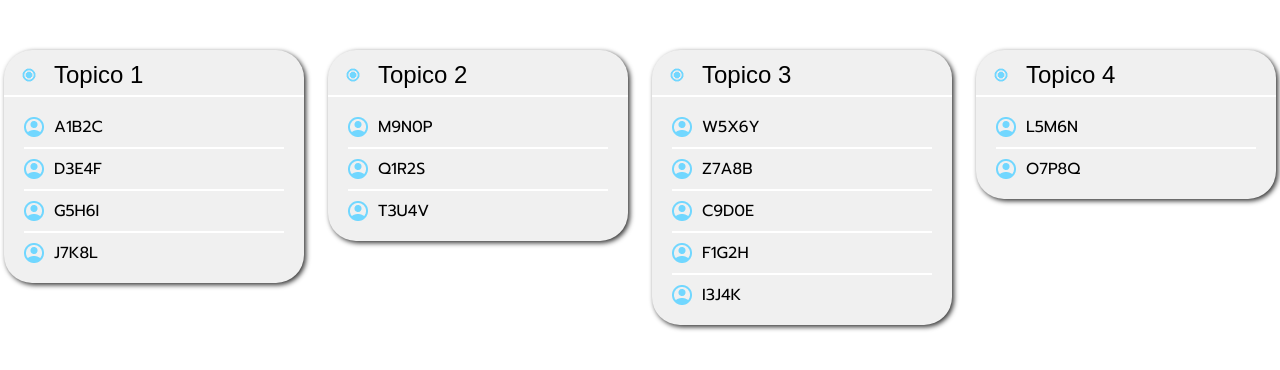
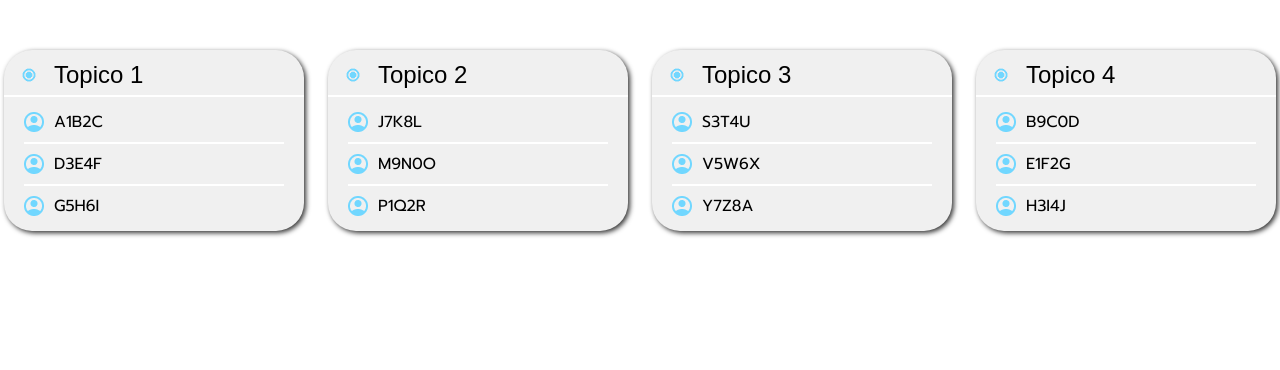
Before and after one commit to VitorLucioOliveira/SmartVest, a Flask app: page / in a window 1280 px wide. Shown: the part 196-566 px from the top of the page. Run offline with Flask 3, Linux system fonts and the light colour scheme; some web fonts are replaced.

Commit message:
Json reader + subscriber's attributes

```diff
--- a/app.py
+++ b/app.py
@@ -1,33 +1,43 @@
 from flask import Flask, render_template
+import json
+app = Flask(__name__)
 
+
+class Subscriber:
+    def __init__(self, nome, temperatura, local, ar):
+        self.nome = nome
+        self.temperatura = temperatura
+        self.local = local
+        self.ar= ar
 
 
 class Topico:
-    def __init__(self, nome, subscribers):
+    def __init__(self, nome, subscribers=[]):
         self.nome = nome
-        self.subscribers = subscribers if subscribers is not None else []
+        self.subscribers = subscribers
 
 
-#topico1 = Topico("Topico 1", ["Alice", "Bob", "Vitor", ])
-#topico2 = Topico("Topico 2", ["Alice", "Bob","Pedro"])
-#topico3 = Topico("Topico 3", ["Alice", "Bob", "Vitor"])
-#topico4 = Topico("Topico 4", ["Alice", "Bob", "Vitor"])
-#topico5 = Topico("Topico 5", ["Alice", "Bob", "Vitor"])
-#topico6 = Topico("Topico 6", ["Alice", "Bob", "Vitor"])
-#topico7 = Topico("Topico 7", ["Alice", "Bob", "Vitor"])
+# Função para carregar tópicos do JSON
+def carregar_topicos(caminho_arquivo):
+    with open(caminho_arquivo, 'r') as file:
+        dados = json.load(file)
 
-topico1 = Topico("Topico 1", ["A1B2C", "D3E4F", "G5H6I", "J7K8L"])  # 4 subscribers
-topico2 = Topico("Topico 2", ["M9N0P", "Q1R2S", "T3U4V"])  # 3 subscribers
-topico3 = Topico("Topico 3", ["W5X6Y", "Z7A8B", "C9D0E", "F1G2H", "I3J4K"])  # 5 subscribers
-topico4 = Topico("Topico 4", ["L5M6N", "O7P8Q"])  # 2 subscribers
-topico5 = Topico("Topico 5", ["R9S0T", "U1V2W", "X3Y4Z", "A5B6C"])  # 4 subscribers
-topico6 = Topico("Topico 6", ["D7E8F", "G9H0I", "J1K2L", "M3N4O", "P5Q6R"])  # 5 subscribers
-topico7 = Topico("Topico 7", ["S7T8U", "V9W0X", "Y1Z2A", "B3C4D", "E5F6G", "H7I8J"])  # 6 subscribers
-topico8 = Topico("Topico 8", ["K9L0M", "N1O2P", "Q3R4S", "T5U6V", "W7X8Y"])  # 5 subscribers
+    topicos = []
+    for item in dados:
+        nome = item['nome']
+        subscribers_data = item['subscribers']
+        subscribers = [
+            Subscriber(sub['nome'], sub['temperatura'], sub['local'], sub['ar'])
+            for sub in subscribers_data
+        ]
+        topico = Topico(nome, subscribers)
+        topicos.append(topico)
 
+    return topicos
 
-lista_topicos = [topico1, topico2, topico3, topico4]
-lista_topicos2 = [topico1, topico2, topico3, topico4, topico5, topico6, topico7, topico8]
+# Carregar os tópicos ao iniciar o aplicativo
+lista_topicos = carregar_topicos('data/topicos.json')
+
 app = Flask(__name__)
 @app.route('/')
 def hello_world():  # put application's code here
--- /dev/null
+++ b/data/topicos.json
@@ -0,0 +1,34 @@
+[
+    {
+        "nome": "Topico 1",
+        "subscribers": [
+            { "nome": "A1B2C", "temperatura": 36.5, "local": "São Paulo", "ar": "Estavel" },
+            { "nome": "D3E4F", "temperatura": 37.0, "local": "Rio de Janeiro", "ar": "Estavel"  },
+            { "nome": "G5H6I", "temperatura": 36.7, "local": "Belo Horizonte", "ar": "Estavel"  }
+        ]
+    },
+    {
+        "nome": "Topico 2",
+        "subscribers": [
+            { "nome": "J7K8L", "temperatura": 36.4, "local": "Curitiba", "ar": "Estavel"  },
+            { "nome": "M9N0O", "temperatura": 37.2, "local": "Porto Alegre", "ar": "Estavel"  },
+            { "nome": "P1Q2R", "temperatura": 36.9, "local": "Salvador", "ar": "Estavel"  }
+        ]
+    },
+    {
+        "nome": "Topico 3",
+        "subscribers": [
+            { "nome": "S3T4U", "temperatura": 36.6, "local": "Brasília", "ar": "Estavel"  },
+            { "nome": "V5W6X", "temperatura": 37.1, "local": "Fortaleza", "ar": "Estavel"  },
+            { "nome": "Y7Z8A", "temperatura": 36.8, "local": "Recife", "ar": "Estavel"  }
+        ]
+    },
+    {
+        "nome": "Topico 4",
+        "subscribers": [
+            { "nome": "B9C0D", "temperatura": 36.3, "local": "Manaus", "ar": "Estavel"  },
+            { "nome": "E1F2G", "temperatura": 37.3, "local": "Belém", "ar": "Estavel"  },
+            { "nome": "H3I4J", "temperatura": 37.0, "local": "Florianópolis", "ar": "Estavel"  }
+        ]
+    }
+]
--- a/static/style.css
+++ b/static/style.css
@@ -68,19 +68,44 @@ main {
 }
 
 .subscriber_list {
-    padding: 10px 20px; /* Ajuste de padding */
+    padding: 5px 20px; /* Ajuste de padding */
     margin: 0; /* Remove margens que podem influenciar no tamanho */
 }
 
 .subscriber {
     padding: 10px 0; /* Ajuste no padding dos subscribers */
-    font-size: 16px;
-    font-family: var(--font-family1);
     border-top: 2px solid var(--background-color);
     display: flex;
-    gap: 10px;
-    align-items: center;
+    flex-direction: column;
+
+    align-items: flex-start;
 }
 .subscriber:first-child {
     border-top:none;
 }
+
+.subscriber_id{
+    display: flex;
+    gap: 10px;
+    align-items: center;
+
+    font-size: 16px;
+    font-family: var(--font-family1);
+
+}
+
+.subscriber_info {
+    opacity: 0;
+    max-height: 0;
+    overflow: hidden;
+    transition: opacity 0.3s ease, max-height 0.3s ease;
+    font-size: 12px;
+    font-family: var(--font-family1);
+    font-weight: 300;
+    padding: 0px 30px;
+}
+
+.subscriber_info.active {
+    opacity: 1;
+    max-height: 200px; /* Ajuste para o valor máximo desejado */
+}
--- a/templates/index.html
+++ b/templates/index.html
@@ -24,17 +24,31 @@
             <ul class="subscriber_list">
                 {% for subscriber in topico.subscribers %}
                     <li class="subscriber">
-                        <img class="subscriber_img" src="{{ url_for('static', filename='img/account.png') }}"
-                             alt="conta">
-                        <p>{{ subscriber }}</p>
+                        <div class="subscriber_id" onclick="toggleInfo(this)">
+                            <img class="subscriber_img" src="{{ url_for('static', filename='img/account.png') }}"
+                                 alt="conta">
+                            <p>{{ subscriber.nome }}</p>
+                        </div>
+                        <div class="subscriber_info">
+                            <p>Temperatura: {{ subscriber.temperatura }}</p>
+                            <p>Local: {{ subscriber.local }}</p>
+                            <p>Ar: {{ subscriber.ar }}</p>
+
+                        </div>
                     </li>
                 {% endfor %}
             </ul>
-
         </div>
     {% endfor %}
+</main>
 
-</main>
+<script>
+    function toggleInfo(element) {
+        const infoDiv = element.nextElementSibling; // Seleciona a div .subscriber_info próxima
+        infoDiv.classList.toggle('active');
+    }
+</script>
+
 
 </body>
 
```
